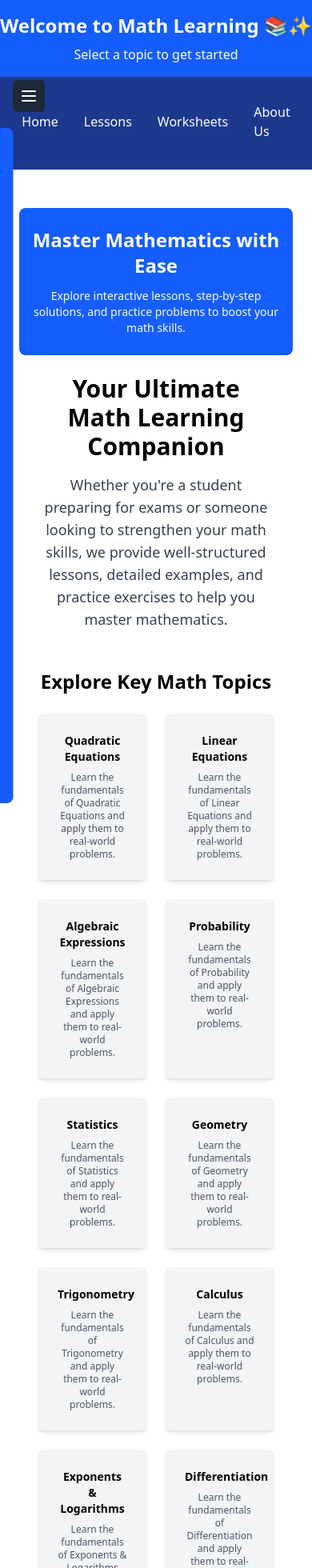
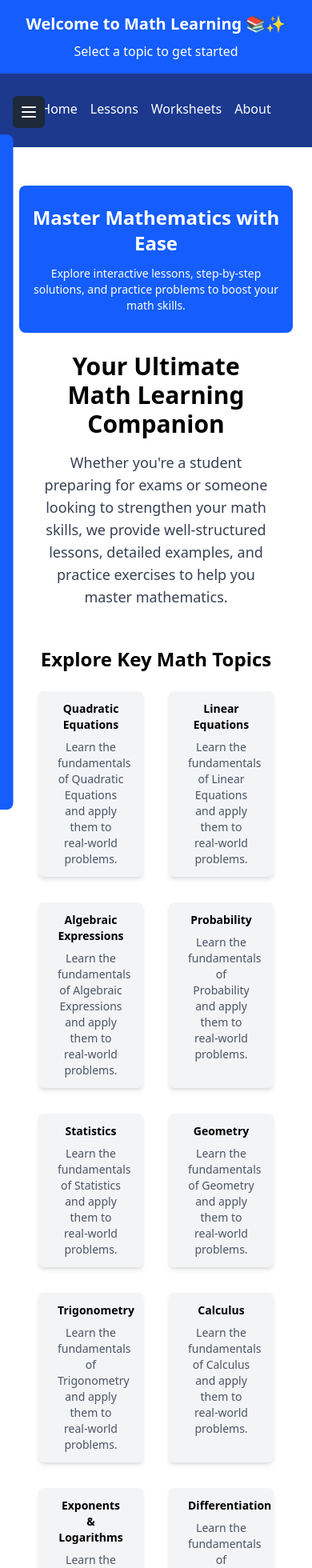
Before and after one commit to vikky269/mathematical, a Next.js app: page / in a window 390 px wide. Shown: the top 1960 px of the page at 80% size. Built offline with nearby package versions, Linux system fonts and the light colour scheme.

Commit message:
adjusted text size

```diff
--- a/app/components/Navlinks/Nav.tsx
+++ b/app/components/Navlinks/Nav.tsx
@@ -4,11 +4,11 @@ import React from 'react'
 const Nav = () => {
   return (
       <nav className='bg-blue-900 text-white'>
-          <ul className='flex justify-center gap-8 items-center p-8'>
+          <ul className='flex justify-center gap-4 md:gap-8 items-center p-8'>
               <Link className='relative pb-1 after:content-[""] after:absolute after:w-0 after:h-[2px] after:bg-white after:left-0 after:bottom-0 after:transition-all after:duration-300 hover:after:w-full' href={"/"}>Home</Link>
               <Link className='relative pb-1 after:content-[""] after:absolute after:w-0 after:h-[2px] after:bg-white after:left-0 after:bottom-0 after:transition-all after:duration-300 hover:after:w-full' href={"/"}>Lessons</Link>
               <Link className='relative pb-1 after:content-[""] after:absolute after:w-0 after:h-[2px] after:bg-white after:left-0 after:bottom-0 after:transition-all after:duration-300 hover:after:w-full' href={"/"}>Worksheets</Link>
-              <Link className='relative pb-1 after:content-[""] after:absolute after:w-0 after:h-[2px] after:bg-white after:left-0 after:bottom-0 after:transition-all after:duration-300 hover:after:w-full' href={"/"}>About Us</Link>
+              <Link className='relative pb-1 after:content-[""] after:absolute after:w-0 after:h-[2px] after:bg-white after:left-0 after:bottom-0 after:transition-all after:duration-300 hover:after:w-full' href={"/"}>About</Link>
           </ul>
       </nav>
   )
--- a/app/components/header/Header.tsx
+++ b/app/components/header/Header.tsx
@@ -59,7 +59,7 @@ const Header = () => {
        <Image src="/logo.png" alt="Math Learning" width={200} height={250} />
       </Link> */}
 
-        <h1 className="md:text-3xl text-2xl font-bold">{topic.title}</h1>
+        <h1 className="md:text-3xl text-xl font-bold">{topic.title}</h1>
         <p className="mt-2 text-md">{topic.subtitle}</p>
 
     </header>
--- a/app/components/sidebar/sidebar.tsx
+++ b/app/components/sidebar/sidebar.tsx
@@ -29,7 +29,7 @@ export default function Sidebar() {
     <>
       {/* Mobile Toggle Button */}
       <button
-        className="p-2 fixed top-25 left-4 z-50 bg-gray-800 text-white rounded-md md:hidden"
+        className="p-2 fixed top-30 left-4 z-50 bg-gray-800 text-white rounded-md md:hidden"
         onClick={() => setIsOpen(!isOpen)}
       >
         <Menu size={24} />
@@ -37,7 +37,7 @@ export default function Sidebar() {
 
       {/* Sidebar */}
       <aside
-        className={`fixed md:top-0 top-28 left-0 min-h-screen md:h-[30%] mt-12 ml-4 w-[45%] md:w-[23%] rounded-lg bg-blue-600 text-white p-2 transition-transform md:translate-x-0  md:block ${
+        className={`fixed md:top-0 top-30 left-0 min-h-screen md:h-[30%] mt-12 ml-4 w-[45%] md:w-[23%] rounded-lg bg-blue-600 text-white p-2 transition-transform md:translate-x-0  md:block ${
           isOpen ? "translate-x-0" : "-translate-x-full"
         } md:relative md:flex`}
       >
--- a/app/page.tsx
+++ b/app/page.tsx
@@ -20,7 +20,7 @@ const page = () => {
 
       <section className="p-6">
         <h2 className="text-2xl font-semibold text-center">Explore Key Math Topics</h2>
-        <div className="grid grid-cols-2 md:grid-cols-3 lg:grid-cols-4 gap-6 mt-6">
+        <div className="grid grid-cols-2 md:grid-cols-3 lg:grid-cols-4 gap-8 mt-6">
           {[
             "Quadratic Equations",
             "Linear Equations",
@@ -35,9 +35,9 @@ const page = () => {
             "Integration",
             "Mensuration",
           ].map((topic) => (
-            <div key={topic} className="bg-gray-100 md:p-4 py-6 px-6 rounded-md shadow-md text-center cursor-pointer hover:bg-gray-200 transition hover:translate-y-2">
+            <div key={topic} className="bg-gray-100 md:p-4 px-6 py-3 rounded-md shadow-md text-center cursor-pointer hover:bg-gray-200 transition hover:translate-y-2">
               <h3 className="md:text-lg text-sm font-bold">{topic}</h3>
-              <p className="text-gray-600 text-xs mt-2">Learn the fundamentals of {topic} and apply them to real-world problems.</p>
+              <p className="text-gray-600 text-sm mt-2">Learn the fundamentals of {topic} and apply them to real-world problems.</p>
             </div>
           ))}
         </div>
```
